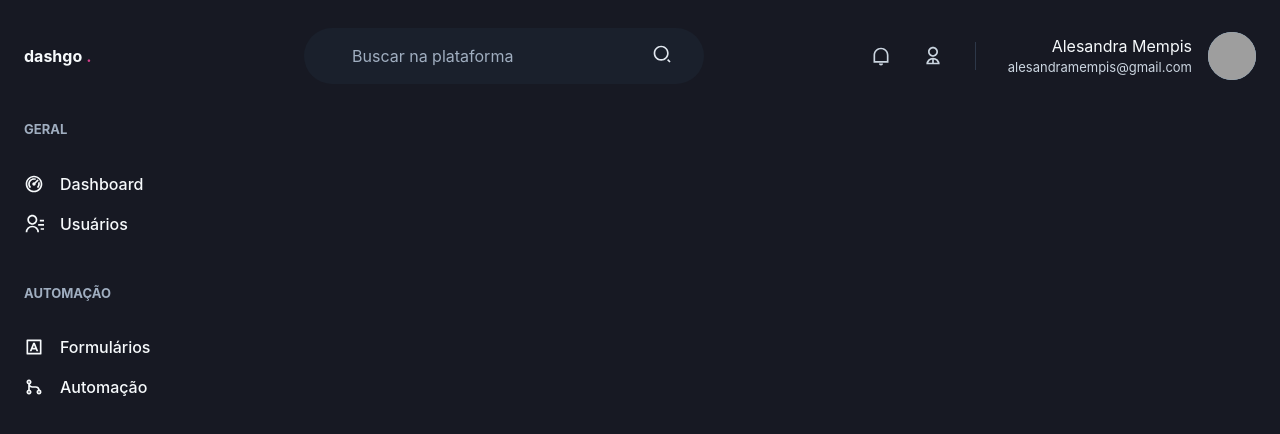
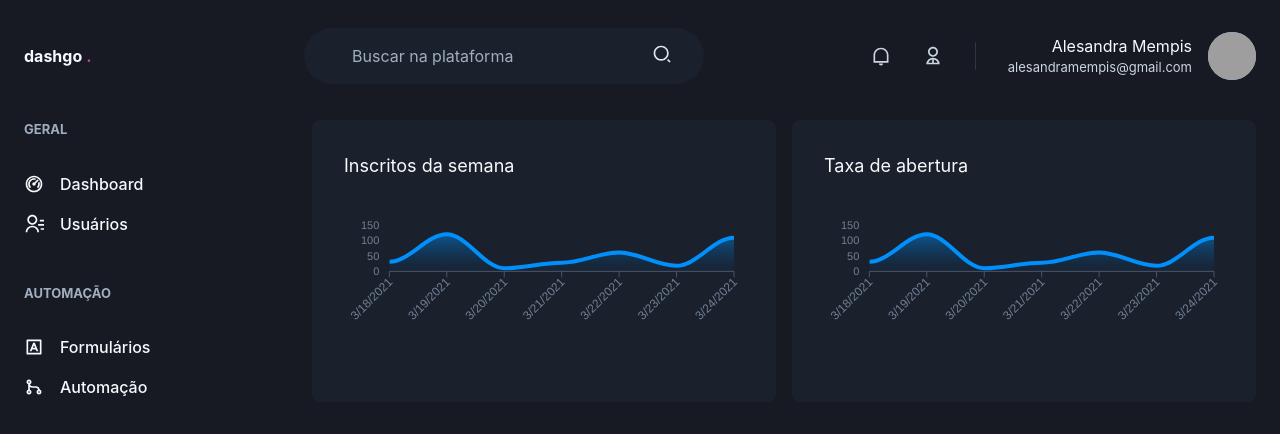
Before and after one commit to alesandraisla/ignite-dashgo-rocketseat, a Next.js app: page /dashboard in a window 1280 px wide. Shown: the top 434 px of the page. Built offline with nearby package versions, Linux system fonts and the light colour scheme; grey boxes are pictures that could not be loaded.

Commit message:
login e dashboard

```diff
--- a/package.json
+++ b/package.json
@@ -13,9 +13,11 @@
     "@chakra-ui/react": "^1.7.3",
     "@emotion/react": "^11.7.1",
     "@emotion/styled": "^11.6.0",
+    "apexcharts": "^3.35.0",
     "framer-motion": "^5.5.3",
     "next": "12.0.9",
     "react": "17.0.2",
+    "react-apexcharts": "^1.4.0",
     "react-dom": "18.0.0",
     "react-icons": "^4.3.1"
   },
--- a/src/pages/dashboard.tsx
+++ b/src/pages/dashboard.tsx
@@ -1,6 +1,70 @@
-import { Flex } from "@chakra-ui/react";
+import { Flex, SimpleGrid, Box, Text, theme } from "@chakra-ui/react";
 import { Header } from "../components/Header";
 import { Sidebar } from "../components/Sidebar";
+import dynamic from "next/dynamic";
+import { ApexOptions } from "apexcharts";
+
+const Chart = dynamic(() => import('react-apexcharts'), { ssr: false });
+
+
+const options: ApexOptions = {
+    chart: {
+        toolbar: {
+            show: false,
+        },
+        zoom: {
+            enabled: false,
+        },
+        foreColor: theme.colors.gray[500],
+    },
+    grid: {
+        show: false,
+    },
+    dataLabels: {
+        enabled: false,
+    },
+    tooltip: {
+        enabled: false,
+    },
+    xaxis: {
+        labels: {
+            formatter: function (val) {
+                return new Date(val).toLocaleDateString()
+            },
+        },
+        axisBorder: {
+            color: theme.colors.gray[600]
+        },
+        axisTicks: {
+            color: theme.colors.gray[600]
+        },
+        categories: [
+            '2021-03-18T00:00:00.000Z',
+            '2021-03-19T00:00:00.000Z',
+            '2021-03-20T00:00:00.000Z',
+            '2021-03-21T00:00:00.000Z',
+            '2021-03-22T00:00:00.000Z',
+            '2021-03-23T00:00:00.000Z',
+            '2021-03-24T00:00:00.000Z',
+        ],
+    },
+    fill: {
+        opacity: 0.3,
+        type: 'gradient',
+        gradient: {
+            shade: 'dark',
+            opacityFrom: 0.7,
+            opacityTo: 0.3
+        }
+    }
+};
+
+const series = [
+    {
+        name: 'series1',
+        data: [31, 120, 10, 28, 61, 18, 109]
+    },
+]
 
 export default function Dashboard() {
     return(
@@ -14,6 +78,25 @@
                 px="6"
             >
                 <Sidebar />
+                <SimpleGrid
+                    flex="1"
+                    gap="4"
+                    minChildWidth="320px"
+                    alignContent="flex-start"
+                >
+                    <Box p={["6", "8"]} bg="gray.800" borderRadius={8} pb="4">
+                        <Text fontSize="lg" mb="4">
+                            Inscritos da semana
+                        </Text>
+                        <Chart options={options} series={series} type="area" height={160} />
+                    </Box>
+                    <Box p={["6", "8"]}bg="gray.800" borderRadius={8} pb="4">
+                        <Text fontSize="lg"mb="4">
+                            Taxa de abertura
+                        </Text>
+                        <Chart options={options} series={series} type="area" height={160} />
+                    </Box>
+                </SimpleGrid>
             </Flex>
         </Flex>
     )
```
Also changed, not shown: 1 other file (tests, documents, lock files or other folders).
